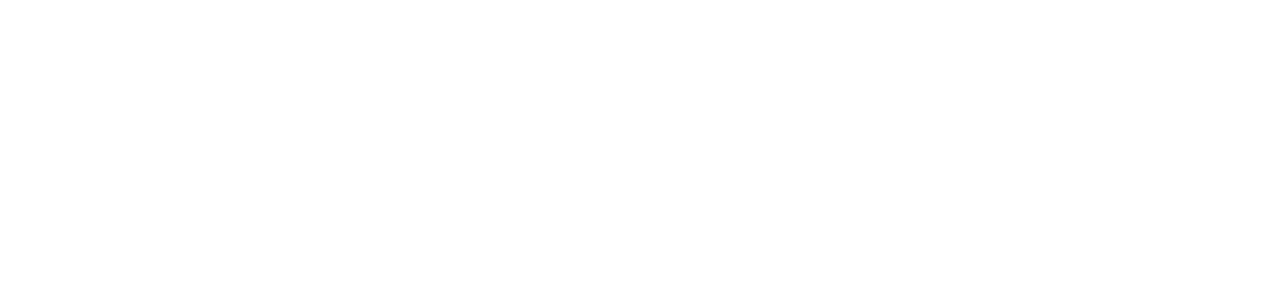
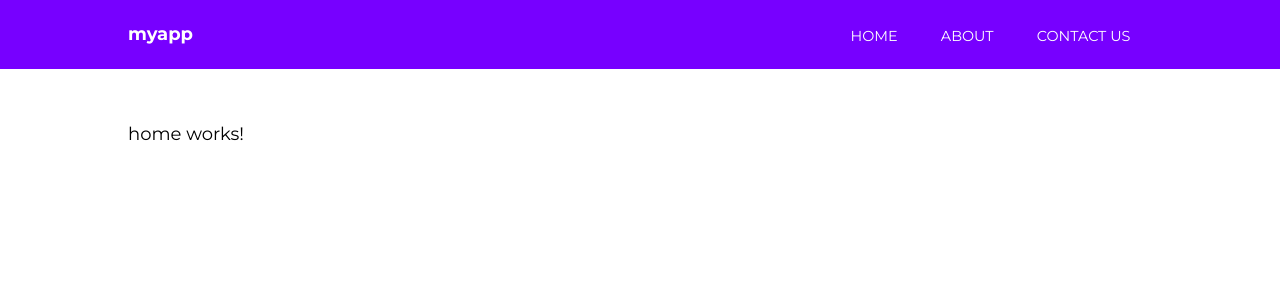
Before and after one commit to thaib91/angular-practice, an Angular app: page / in a window 1280 px wide. Shown: the top 300 px of the page. Built offline with nearby package versions, Linux system fonts and the light colour scheme.

Commit message:
routing from nav completed.. so cool!

```diff
--- a/src/app/app-routing.module.ts
+++ b/src/app/app-routing.module.ts
@@ -1,12 +1,22 @@
-import { NgModule } from '@angular/core';
-import { Routes, RouterModule } from '@angular/router';
+import { NgModule } from "@angular/core";
+import { Routes, RouterModule } from "@angular/router";
+import { HomeComponent } from "./home/home.component";
+import { AboutComponent } from "./about/about.component";
+import { ContactComponent } from "./contact/contact.component";
 
 //Main page to route pages
+//routes array is where you define the routes
+//import in the component and follow the object where there is a path and a component
+const routes: Routes = [
+  { path: "", component: HomeComponent },
+  { path: "about", component: AboutComponent },
+  { path: "contact", component: ContactComponent }
+];
 
-const routes: Routes = [];
+//other propoperties are if you want url parameters, use an endpoint: contact:/url
 
 @NgModule({
   imports: [RouterModule.forRoot(routes)],
   exports: [RouterModule]
 })
-export class AppRoutingModule { }
+export class AppRoutingModule {}
--- a/src/app/app.component.html
+++ b/src/app/app.component.html
@@ -1,3 +1,5 @@
+<app-nav></app-nav>
 
-
-<router-outlet></router-outlet>
+<section>
+  <router-outlet></router-outlet>
+</section>
--- a/src/app/nav/nav.component.html
+++ b/src/app/nav/nav.component.html
@@ -1,3 +1,12 @@
-<p>
-  nav works!
-</p>
+<header>
+  <div class='container'>
+    <a routerLink="/" class='logo'>{{appTitle}}</a>
+    <nav>
+      <ul>
+        <li><a routerLink="/">Home</a></li>
+        <li><a routerLink="/about">About</a></li>
+        <li><a routerLink="/contact">Contact Us</a></li>
+      </ul>
+    </nav>
+  </div>
+</header>
--- a/src/app/nav/nav.component.scss
+++ b/src/app/nav/nav.component.scss
@@ -0,0 +1,30 @@
+header {
+    background: #7700FF;
+
+    .logo {
+        font-weight: bold;
+    }
+
+    nav {
+        justify-self: right;
+
+        ul {
+            list-style-type: none;
+            margin: 0; padding: 0;
+
+            li {
+                float: left;
+
+                a {
+                    padding: 1.5em;
+                    text-transform: uppercase;
+                    font-size: .8em;
+
+                    &:hover {
+                        background: #8E2BFF;
+                    }
+                }
+            }
+        }
+    }
+}
--- a/src/app/nav/nav.component.ts
+++ b/src/app/nav/nav.component.ts
@@ -7,6 +7,9 @@
 })
 export class NavComponent implements OnInit {
 
+  appTitle: string = 'myapp'; //typescript
+  //appTitle = 'myApp' //Javascript
+
   constructor() { }
 
   ngOnInit() {
--- a/src/styles.scss
+++ b/src/styles.scss
@@ -1 +1,34 @@
 /* You can add global styles to this file, and also import other style files */
+@import url('https://fonts.googleapis.com/css?family=Montserrat:400,700');
+
+body, html {
+    height: 100%;
+    margin: 0 auto;
+}
+
+body {
+    font-family: 'Montserrat';
+    font-size: 18px;
+}
+
+a {
+    text-decoration: none;
+}
+
+.container {
+    width: 80%;
+    margin: 0 auto;
+    padding: 1.3em;
+    display: grid;
+    grid-template-columns: 30% auto;
+
+    a {
+        color: white;
+    }
+}
+
+section {
+    width: 80%;
+    margin: 0 auto;
+    padding: 2em;
+}
```
